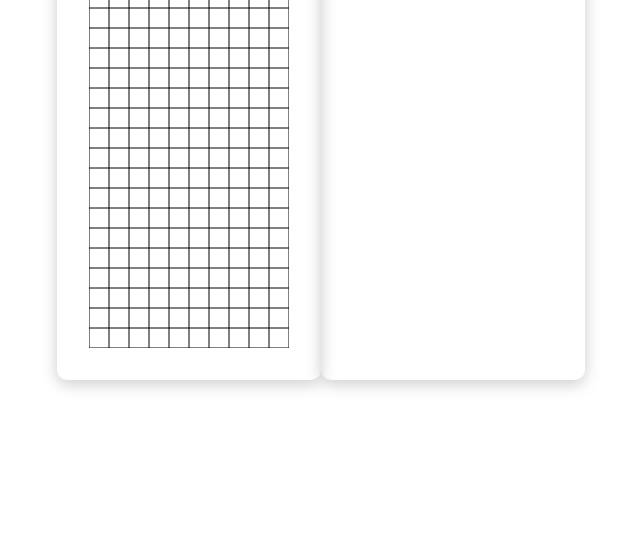
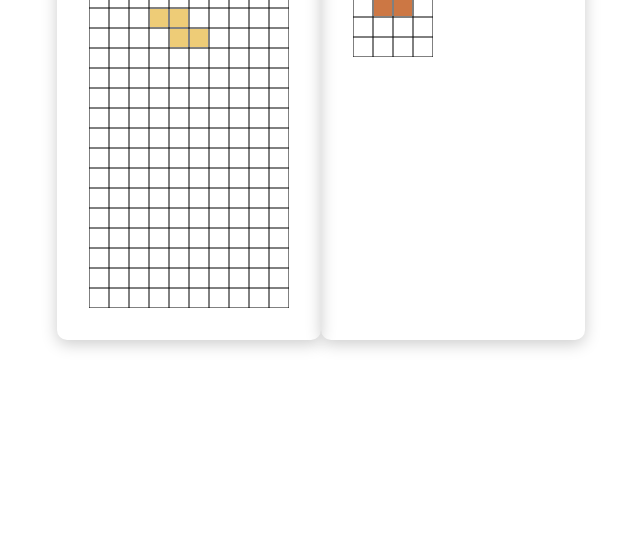
Before and after one commit to vgnlkn/tetris-js, a website: page app/src/playground.html in a window 1280 px wide. Shown: the part 260-816 px from the top of the page, without its empty margins (319-959 px from the left). Drawn offline with Linux system fonts and the light colour scheme.

Commit message:
correct figure moving; spawn new

```diff
--- a/app/src/css/playground.css
+++ b/app/src/css/playground.css
@@ -2,7 +2,7 @@ body {
     display: flex;
     justify-content: center;
     align-items: center;
-    height: 100vh;
+    height: 90vh;
 }
 
 .frame {
--- a/app/src/playground.html
+++ b/app/src/playground.html
@@ -9,12 +9,15 @@
         <div class="frame">
             <canvas id="stack" class="canvas"></canvas>
         </div>
-
         <div class="frame">
             <h1 class="caption">Next figure</h1>
             <canvas id="next-figure" class="canvas"></canvas>
         </div>
     </body>
     <script type="text/javascript" src="/scripts/field.js"></script>
+    <script type="text/javascript" src="/scripts/figures.js"></script>
+    <script type="text/javascript" src="/scripts/next_figure.js"></script>
+    <script type="text/javascript" src="/scripts/figure.js"></script>
+    <script type="text/javascript" src="/scripts/controller.js"></script>
     <script type="text/javascript" src="/scripts/index.js"></script>
 </html>
--- /dev/null
+++ b/app/src/scripts/controller.js
@@ -0,0 +1,77 @@
+class Controller{
+    constructor(score_lable){
+        this.score = 0;
+        this.score_lable = score_lable;
+
+        this.canvas = document.getElementById("stack");
+        this.next_figure_canvas = document.getElementById("next-figure");
+        this.field = new Field(this.canvas, 10, 20);
+        this.next_figure = new Field(this.next_figure_canvas, 4, 4);
+        this.figure_generator = new NextFigure(this.next_figure);
+        // генерируем первую фигуру на канвасе
+        let figure_params = this.figure_generator.generate(false);
+        this.figure = new Figure(this.field, figure_params[0], figure_params[1], figure_params[2]);
+        this.figure.moveTo(3, 0);
+        this.figure.startMotion();
+
+        this.next_figure_params = this.figure_generator.generate(true);
+
+        document.addEventListener('keydown', (event) => this.processKey(event.key));
+
+        this.start();
+    }
+
+    processKey(key){
+        let pos = this.figure.getPosition();
+        switch(key){
+            case "ArrowUp": {
+                this.figure.rotate();
+                break;
+            }
+            case "ArrowRight": {
+                this.figure.moveTo(pos[0] + 1, pos[1]);
+                break;
+            }
+            case "ArrowLeft": {
+                this.figure.moveTo(pos[0] - 1, pos[1]);
+                break;
+            }
+            case "ArrowDown": {
+                this.figure.moveTo(pos[0], pos[1] + 1);
+                break;
+            }
+            case "Escape": {
+                break;
+            }
+            default: {
+                break;
+            }
+        }
+    }
+
+    async start(){
+        this.timer = setInterval(
+            () => {
+                if (this.figure.isStopped()){
+                    this.figure = new Figure(
+                        this.field,
+                        this.next_figure_params[0],
+                        this.next_figure_params[1],
+                        this.next_figure_params[2]
+                    );
+                    this.figure.moveTo(3, 0);
+                    this.figure.startMotion();
+
+                    this.next_figure_params = this.figure_generator.generate(true);
+                }
+            },
+            10
+        );
+    }
+
+    // stopMotion(){
+    //     clearInterval(this.timer);
+    //     this.is_stopped = true;
+    // }
+
+}
--- a/app/src/scripts/field.js
+++ b/app/src/scripts/field.js
@@ -12,8 +12,17 @@ class Field {
         this.ctx.canvas.width  = this.width;
         this.ctx.canvas.height = this.height;
 
+        this.color_table = [
+            "#EC7474", "#EC7", "#474", "#747", "#C74"
+        ];
+
+
         this.color = "#000000";
         this.drawGrid();
+        this.matrix = [];
+        for (let i=0; i<this.rows; i+=1){
+            this.matrix[i] = new Array(this.cols).fill(0);
+        }
     }
 
     setLineColor(color){
@@ -60,6 +69,15 @@ class Field {
 
         this.ctx.fillStyle = old_style;
 
+        this.matrix[row_index][col_index] = fill_color === "#fff" ? 0 : 1;
+    }
+
+    clear(){
+        for (let j=0; j<this.rows; ++j){
+            for (let i=0; i<this.cols; ++i){
+                this.fillCell(i, j, "#fff");
+            }
+        }
     }
 
 };
--- /dev/null
+++ b/app/src/scripts/figure.js
@@ -0,0 +1,104 @@
+class Figure{
+    constructor(field, figure_matrix, figure_orientation, figure_color){
+        this.field = field;
+        this.color = figure_color;
+        this.figure_matrix = figure_matrix[figure_orientation];
+        this.figure_sprite = figure_matrix;
+        this.orientation = figure_orientation;
+        this.row = undefined;
+        this.col = undefined;
+        this.is_stopped = false;
+    }
+
+    draw(col, row, is_white=false){
+        this.col = col;
+        this.row = row;
+        let filled = 0;
+        for (let j = 0; j < 4; j += 1){
+            for (let i = 0; i < 4; i += 1){
+                if (this.figure_matrix[i][j]){
+                    this.field.fillCell(col + j, row + i, is_white ? "#fff" : this.color);
+                    filled += 1;
+                }
+                if (filled === 4){
+                    return;
+                }
+            }
+        }
+    }
+
+    moveTo(col, row){
+        if (this.col !== undefined || this.col !== undefined){
+            this.draw(this.col, this.row, true);
+        }
+        let ret = this.isMoveValid(col, row);
+        if (ret){
+            if (!this.isStopped()){
+                this.draw(col, row, false);
+            }
+            else{
+                this.draw(this.col, this.row, false);
+            }
+        } else {
+            this.draw(this.col, this.row, false);
+        }
+        return ret;
+    }
+
+    isMoveValid(col, row){
+        let empty_cells = 0;
+        for (let j = 0; j < 4; j += 1){
+            for (let i = 0; i < 4; i += 1){
+                if (this.figure_matrix[i][j] === 1 &&
+                    row + i < 20 && row + i >= 0 &&
+                    col + j < 10 && col + j >= 0 &&
+                    !this.field.matrix[row+i][col+j]
+                    ){
+                        empty_cells += 1;
+                    }
+            }
+        }
+        return empty_cells === 4;
+    }
+
+    async startMotion(){
+        this.timer = setInterval(
+            () => {
+                if (!this.moveTo(this.col, this.row + 1))
+                    this.stopMotion();
+            },
+            1000
+        );
+    }
+
+    stopMotion(){
+        clearInterval(this.timer);
+        this.is_stopped = true;
+    }
+
+    isStopped(){
+        return this.is_stopped;
+    }
+
+    getPosition(){
+        return [ this.col, this.row ];
+    }
+
+    rotate(){
+        if (this.is_stopped){
+            return;
+        }
+        let next_sprite_index = (this.orientation + 1) % this.figure_sprite.length;
+        this.draw(this.col, this.row, true);
+
+        let mtx_copy = this.figure_matrix;
+        this.figure_matrix = this.figure_sprite[next_sprite_index];
+        if (!this.isMoveValid(this.col, this.row)){
+            this.figure_matrix = mtx_copy;
+        }
+        else{
+            this.orientation = next_sprite_index;
+        }
+        this.draw(this.col, this.row, false);
+    }
+}
--- /dev/null
+++ b/app/src/scripts/figures.js
@@ -0,0 +1,64 @@
+const Figures = {
+	L: [
+       [[1, 0, 0, 0],
+        [1, 0, 0, 0],
+        [1, 1, 0, 0],
+        [0, 0, 0, 0]],
+       [[0, 0, 1, 0],
+        [1, 1, 1, 0],
+        [0, 0, 0, 0],
+        [0, 0, 0, 0]],
+       [[1, 1, 0, 0],
+        [0, 1, 0, 0],
+        [0, 1, 0, 0],
+        [0, 0, 0, 0]],
+       [[1, 1, 1, 0],
+        [1, 0, 0, 0],
+        [0, 0, 0, 0],
+        [0, 0, 0, 0]],
+    ],
+    I: [
+       [[1, 0, 0, 0],
+        [1, 0, 0, 0],
+        [1, 0, 0, 0],
+        [1, 0, 0, 0]],
+       [[1, 1, 1, 1],
+        [0, 0, 0, 0],
+        [0, 0, 0, 0],
+        [0, 0, 0, 0]]
+    ],
+    O: [[
+        [1, 1, 0, 0],
+        [1, 1, 0, 0],
+        [0, 0, 0, 0],
+        [0, 0, 0, 0]
+    ]],
+    S: [
+       [[1, 1, 0, 0],
+        [0, 1, 1, 0],
+        [0, 0, 0, 0],
+        [0, 0, 0, 0]],
+       [[0, 1, 0, 0],
+        [1, 1, 0, 0],
+        [1, 0, 0, 0],
+        [0, 0, 0, 0]]
+    ],
+    T: [
+       [[1, 1, 1, 0],
+        [0, 1, 0, 0],
+        [0, 0, 0, 0],
+        [0, 0, 0, 0]],
+       [[1, 0, 0, 0],
+        [1, 1, 0, 0],
+        [1, 0, 0, 0],
+        [0, 0, 0, 0]],
+       [[0, 1, 0, 0],
+        [1, 1, 1, 0],
+        [0, 0, 0, 0],
+        [0, 0, 0, 0]],
+       [[0, 1, 0, 0],
+        [1, 1, 0, 0],
+        [0, 1, 0, 0],
+        [0, 0, 0, 0]]
+    ]
+};
--- a/app/src/scripts/index.js
+++ b/app/src/scripts/index.js
@@ -1,4 +1,10 @@
-let canvas = document.getElementById("stack");
-let field = new Field(canvas, 10, 20);
+function main(){
+    // figure.moveTo(0, 0);
+    // figure_1.moveTo(2, 10);
+    // figure.startMotion();
+    let score = document.getElementById("score");
+    let controller = new Controller(score);
+    //controller.start();
+}
 
-field.fillCell(0, 0, "#EC7474")
+main();
--- /dev/null
+++ b/app/src/scripts/next_figure.js
@@ -0,0 +1,46 @@
+class NextFigure{
+    constructor(field){
+        this.field = field;
+    }
+
+    generate(is_drawable=true){
+        this.field.clear();
+        let random = (size) => Math.floor(Math.random() * size);
+        let figure_index = random(5);
+        let figure = Figures.I;
+        switch(figure_index){
+            case 0: {
+                figure = Figures.I;
+                break;
+            }
+            case 1: {
+                figure = Figures.L;
+                break;
+            }
+            case 2: {
+                figure = Figures.O;
+                break;
+            }
+            case 3: {
+                figure = Figures.S;
+                break;
+            }
+            case 4: {
+                figure = Figures.T;
+                break;
+            }
+            default: {
+                break;
+            }
+        }
+
+        let sprite_index = random(figure.length);
+        let color = this.field.color_table[random(this.field.color_table.length)];
+        if (is_drawable){
+            this.next = new Figure(this.field, figure, sprite_index, color);
+            this.next.moveTo(0, 0);
+        }
+
+        return [figure, sprite_index, color];
+    }
+}
```
Also changed, not shown: app/src/server.js (+19 -0 lines).
